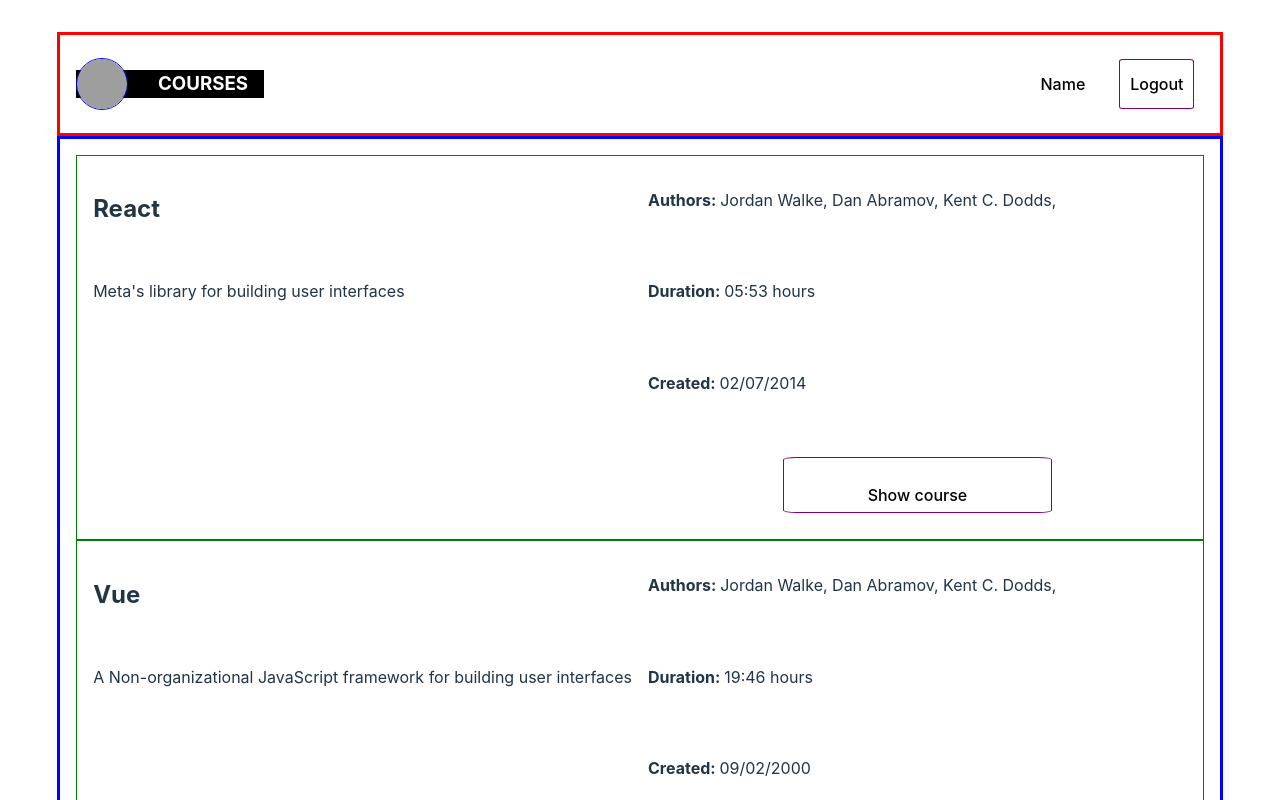
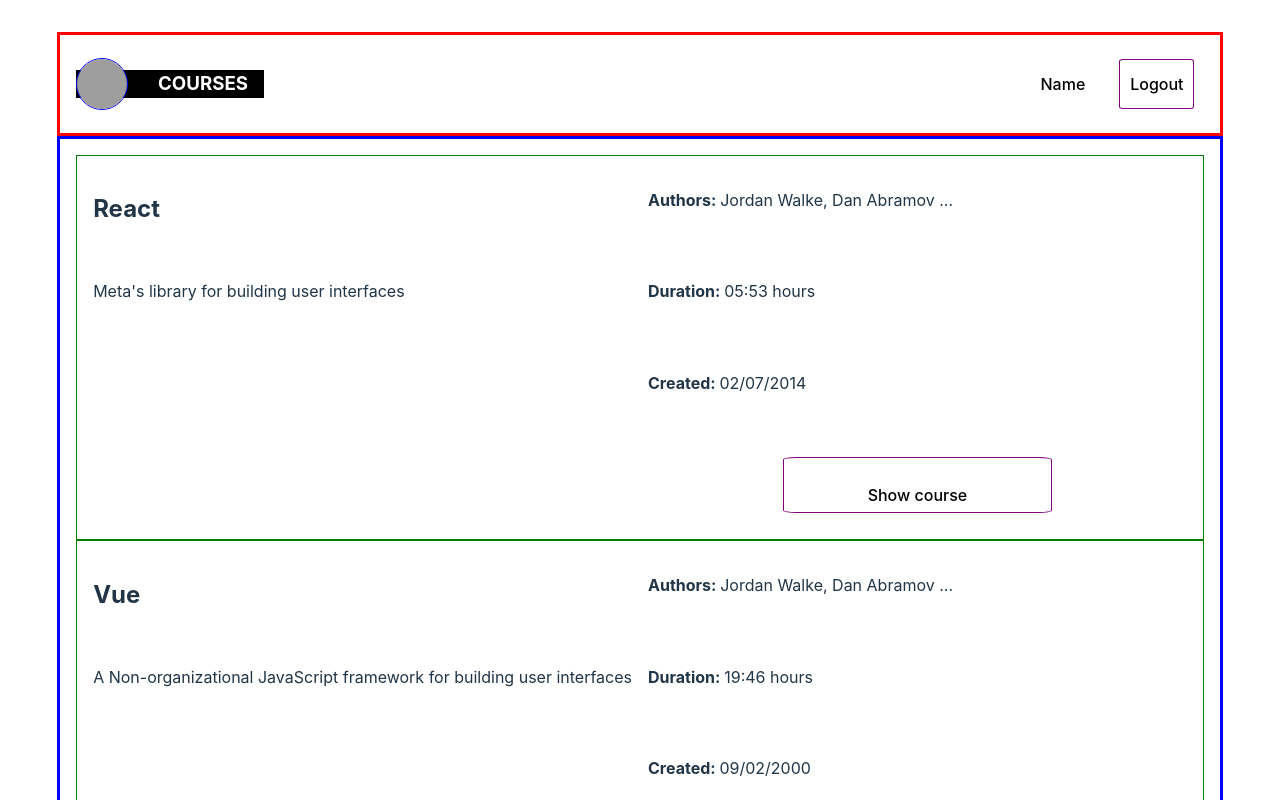
Before and after one commit to caoh29/epam, a React (Vite) app in the folder react/HT_1/courses-app/: page / in a window 1280 px wide. Shown: the top 800 px of the page. Built offline with nearby package versions, Linux system fonts and the light colour scheme; grey boxes are pictures that could not be loaded.

Commit message:
adding something

```diff
--- a/react/HT_1/courses-app/src/components/Courses/Courses.jsx
+++ b/react/HT_1/courses-app/src/components/Courses/Courses.jsx
@@ -30,7 +30,7 @@ const mockedCoursesList = [
         id: Math.floor(Math.random() * 100),
         title: 'Angular',
         description: 'Google\'s framework for building user interfaces',
-        authors : ['Jordan Walke', 'Dan Abramov', 'Kent C. Dodds'],
+        authors : ['Dan Abramov', 'Kent C. Dodds'],
         duration: getDuration(),
         creation: getCreation(),
     },
--- a/react/HT_1/courses-app/src/components/Courses/components/CourseCard/CourseCard.jsx
+++ b/react/HT_1/courses-app/src/components/Courses/components/CourseCard/CourseCard.jsx
@@ -52,9 +52,10 @@ function CourseCard (props) {
             <Title>{props.title ? props.title : 'Title'}</Title>
             <Description>{props.description ? props.description : 'Description'}</Description>
             <Authors><b>Authors: </b>{props.authors ?
-                props.authors.map(author => {
-                    return <span>{author}, </span>
-                }) : 'Authors'}
+                props.authors.length > 2 ?
+                    `${props.authors[0]}, ${props.authors[1]} ...` :
+                    `${props.authors[0]}, ${props.authors[1]}`
+                : 'Authors'}
             </Authors>
             <Duration><b>Duration: </b>{props.duration ? props.duration : '00:00'}</Duration>
             <Creation><b>Created: </b>{props.creation ? props.creation : 'DD/MM/YYYY'}</Creation>
```
